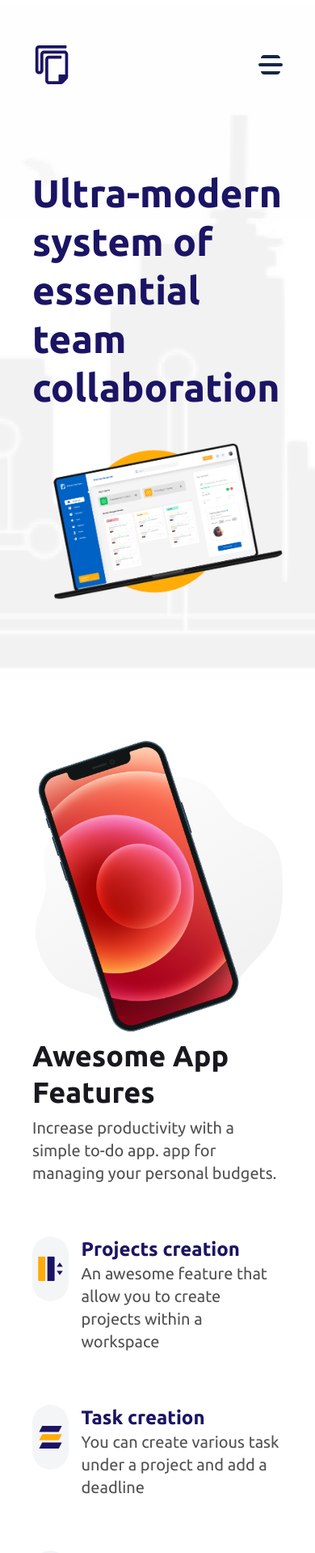
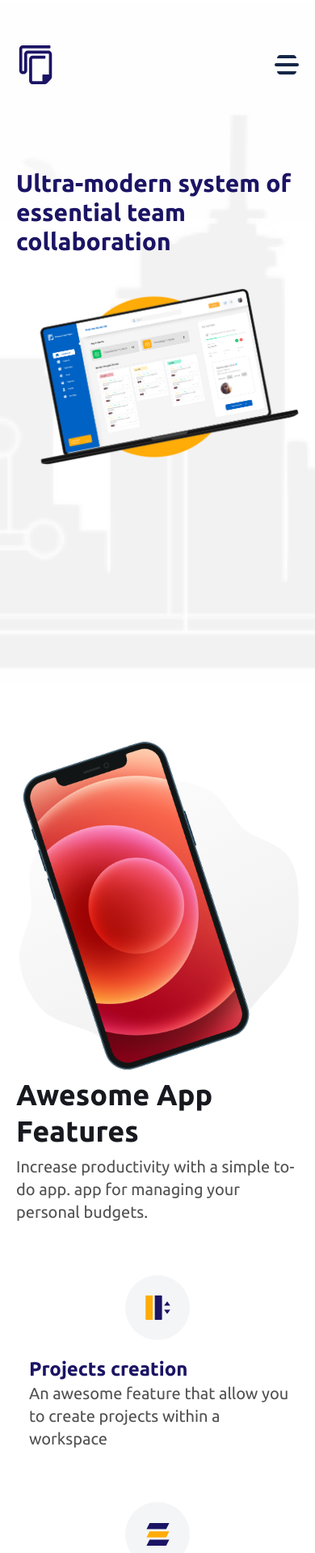
Before and after one commit to diamond-nicholas/react-landing-page, a React (Create React App) app: page / in a window 390 px wide. Shown: the top 1918 px of the page at 81% size. Built offline with nearby package versions, Linux system fonts and the light colour scheme.

Commit message:
cleanup responsiveness

```diff
--- a/src/components/Footer.jsx
+++ b/src/components/Footer.jsx
@@ -7,8 +7,8 @@ import YouTuebIcon from './vectors/YouTube';
 
 const Footer = () => {
   return (
-    <footer className='flex justify-between items-center px-5 md:px-14 h-20 mt-32 bg-black1 lg:px-48'>
-      <p className='text-base text-gray4'>
+    <footer className='flex lg:justify-between md:flex-row md:justify-between lg:flex-row xs:flex-col xs:justify-center items-center px-5 md:px-14 h-20 mt-32 bg-black1 lg:px-48'>
+      <p className='text-base text-gray4 xs:mb-2'>
         &copy; {new Date().getFullYear()} Primus Track. All rights reserved
       </p>
       <div className='flex items-center'>
--- a/src/components/NavBar.jsx
+++ b/src/components/NavBar.jsx
@@ -34,7 +34,7 @@ const NavBar = () => {
   };
 
   return (
-    <nav className='px-10 flex h-40 justify-between items-center lg:px-48'>
+    <nav className='px-10 xs:px-5 flex h-40 justify-between items-center lg:px-48'>
       <NavLink to='/'>
         <LogoIcon />
       </NavLink>
--- a/src/pages/index.jsx
+++ b/src/pages/index.jsx
@@ -118,8 +118,8 @@ const HomePage = () => {
     <div className='HomePage'>
       <header className='h-screen header'>
         <NavBar />
-        <div className='grid lg:grid-cols-2 px-10 lg:px-48 mt-12'>
-          <h2 className='leading-tight text-5xl mb-8 lg:text-7xl font-bold text-teal2 lg:max-w-lg lg:leading-tight'>
+        <div className='grid lg:grid-cols-2 px-10 xs:px-5 lg:px-48 mt-12'>
+          <h2 className='leading-tight xs:text-3xl md:text-5xl md:leading-tight text-5xl mb-8 lg:text-7xl font-bold text-teal2 lg:max-w-lg lg:leading-tight'>
             Ultra-modern system of essential team collaboration
           </h2>
           <img src='/images/33333.png' alt='' className='lg:block' />
@@ -127,7 +127,7 @@ const HomePage = () => {
       </header>
 
       <section id='features'>
-        <div className='grid lg:grid-cols-2 px-10 lg:px-48 mt-16 mb-11'>
+        <div className='grid lg:grid-cols-2 xs:px-5 px-10 lg:px-48 mt-16 mb-11'>
           <img src='/images/11111.png' alt='' className='block mx-auto' />
           <div className='features'>
             <h2 className='text-4xl text-gray1 max-w-sm font-bold leading-tight'>
@@ -139,8 +139,11 @@ const HomePage = () => {
             </p>
 
             {features.map((feature, featureIdx) => (
-              <div key={`feature_${featureIdx}`} className='flex mt-16'>
-                <div className='rounded-full h-20 w-20 bg-gray3 flex items-center justify-center'>
+              <div
+                key={`feature_${featureIdx}`}
+                className='lg:flex md:flex xs:grid-cols-1 xs:grid xs:place-items-center mt-16'
+              >
+                <div className='rounded-full h-20 w-20 bg-gray3 xs:mb-5 flex items-center justify-center'>
                   {feature.icon}
                 </div>
                 <div className='flex flex-col ml-4'>
@@ -167,8 +170,8 @@ const HomePage = () => {
           </p>
         </div>
 
-        <div className='mt-20 flex flex-col justify-center lg:hidden items-center px-10 mb-11'>
-          <h2 className='text-4xl text-center text-black font-bold pt-12 mb-8 max-w-xl leading-tight'>
+        <div className='mt-20 flex flex-col justify-center lg:hidden items-center xs:px-5 px-10 mb-11'>
+          <h2 className='md:text-4xl xs:text-3xl text-center text-black xs:font-semibold font-bold pt-12 mb-8 max-w-xl leading-tight'>
             Smart jackpots that you may love this anytime & anywhere
           </h2>
           <p className='max-w-xl text-xl text-gray1'>
@@ -177,7 +180,7 @@ const HomePage = () => {
           </p>
         </div>
 
-        <div className='grid lg:grid-cols-2 px-14 lg:px-48 md:gap-x-10 mt-44'>
+        <div className='grid lg:grid-cols-2 xs:px-5 xs:mt-28 px-14 lg:px-48 md:gap-x-10 mt-44'>
           <img src='/images/Logos.jpg' alt='' className='block mx-auto' />
           <div className='flex flex-col md:mt-20 lg:mt-28'>
             <h2 className='text-4xl text-gray1 font-bold lg:max-w-sm leading-tight'>
@@ -191,11 +194,11 @@ const HomePage = () => {
           </div>
         </div>
 
-        <div className='px-10 lg:px-48 mb-11 mt-32'>
-          <h2 className='text-center font-bold text-4xl max-w-md mx-auto leading-tight text-black'>
+        <div className='px-10 xs:px-5 lg:px-48 mb-11 mt-32'>
+          <h2 className='text-center xs:font-semibold font-bold text-4xl max-w-md mx-auto leading-tight text-black'>
             Why you should choose our app
           </h2>
-          <p className='text-center text-xl text-gray1 max-w-3xl mx-auto mt-5'>
+          <p className='lg:text-center text-xl text-gray1 max-w-3xl mx-auto mt-5'>
             The rise of mobile devices transforms the way we consume information
             entirely and the world's most elevant channels such as Facebook.
           </p>
@@ -223,12 +226,12 @@ const HomePage = () => {
 
       <section
         id='pricing'
-        className='px-10 lg:px-48 mt-32 mb-11 border-b-2 border-gray-200 pb-36'
+        className='px-10 xs:px-5 lg:px-48 mt-32 mb-11 border-b-2 border-gray-200 pb-36'
       >
         <h2 className='text-center font-bold text-4xl text-black'>
           Get the best with premium
         </h2>
-        <p className='text-center text-gray1 text-xl max-w-3xl mx-auto mt-7'>
+        <p className='lg:text-center text-gray1 text-xl max-w-3xl mx-auto mt-7'>
           The rise of mobile devices transforms the way we consume information
           entirely and the world's most elevant channels such as Facebook.
         </p>
@@ -276,7 +279,7 @@ const HomePage = () => {
         className='lg:pr-48 grid lg:grid-cols-2 mt-20 xs:mt-14 lg:mt-32'
       >
         <img src='/images/image 5.jpg' alt='' />
-        <div className='flex flex-col justify-center sm:pl-10 xs:pl-10 md:pl-10'>
+        <div className='flex flex-col justify-center sm:pl-10 xs:pl-5 md:pl-10'>
           <h2 className='font-bold text-4xl text-black leading-tight max-w-md'>
             Meet Client Satisfaction by using our software
           </h2>
@@ -310,16 +313,16 @@ const HomePage = () => {
         </div>
       </section>
 
-      <section id='faq' className='mt-32 max-w-4xl mx-auto mb-11 px-8'>
+      <section id='faq' className='mt-32 max-w-4xl mx-auto mb-11 xs:px-5 px-10'>
         <h2 className='text-center text-4xl font-bold text-black'>
           Frequently asked questions
         </h2>
-        <p className='text-xl text-gray1 text-center my-8 max-w-3xl mx-auto'>
+        <p className='text-xl text-gray1 lg:text-center my-8 max-w-3xl mx-auto'>
           The rise of mobile devices transforms the way we consume information
           entirely and the world's most elevant channels such as Facebook.
         </p>
-        <div className='flex flex-col bg-orange1 py-14 px-10 mt-14'>
-          <h2 className='text-xl font-bold text-black mb-8'>
+        <div className='flex flex-col bg-orange1 py-14 xs:px-5 px-10 mt-14'>
+          <h2 className='text-xl xs:text-lg font-bold text-black mb-8'>
             How to create a workspace?
           </h2>
           <p className='text-base text-gray1 leading-relaxed'>
@@ -335,7 +338,7 @@ const HomePage = () => {
             key={`faqs_${faqIdx}`}
             className='flex justify-between h-14 items-center bg-orange1 mt-5 px-5 lg:px-10 py-10'
           >
-            <h2 className='font-semibold lg:font-bold lg:text-xl text-black'>
+            <h2 className='font-semibold xs:text-base xs:font-medium lg:font-bold lg:text-xl text-black'>
               {faq.text}
             </h2>
             {faq.icon}
--- a/tailwind.config.js
+++ b/tailwind.config.js
@@ -3,7 +3,7 @@ module.exports = {
   darkMode: false, // or 'media' or 'class'
   theme: {
     screens: {
-      xs: '460px',
+      xs: '360px',
       sm: '640px',
       md: '768px',
       lg: '1024px',
```
